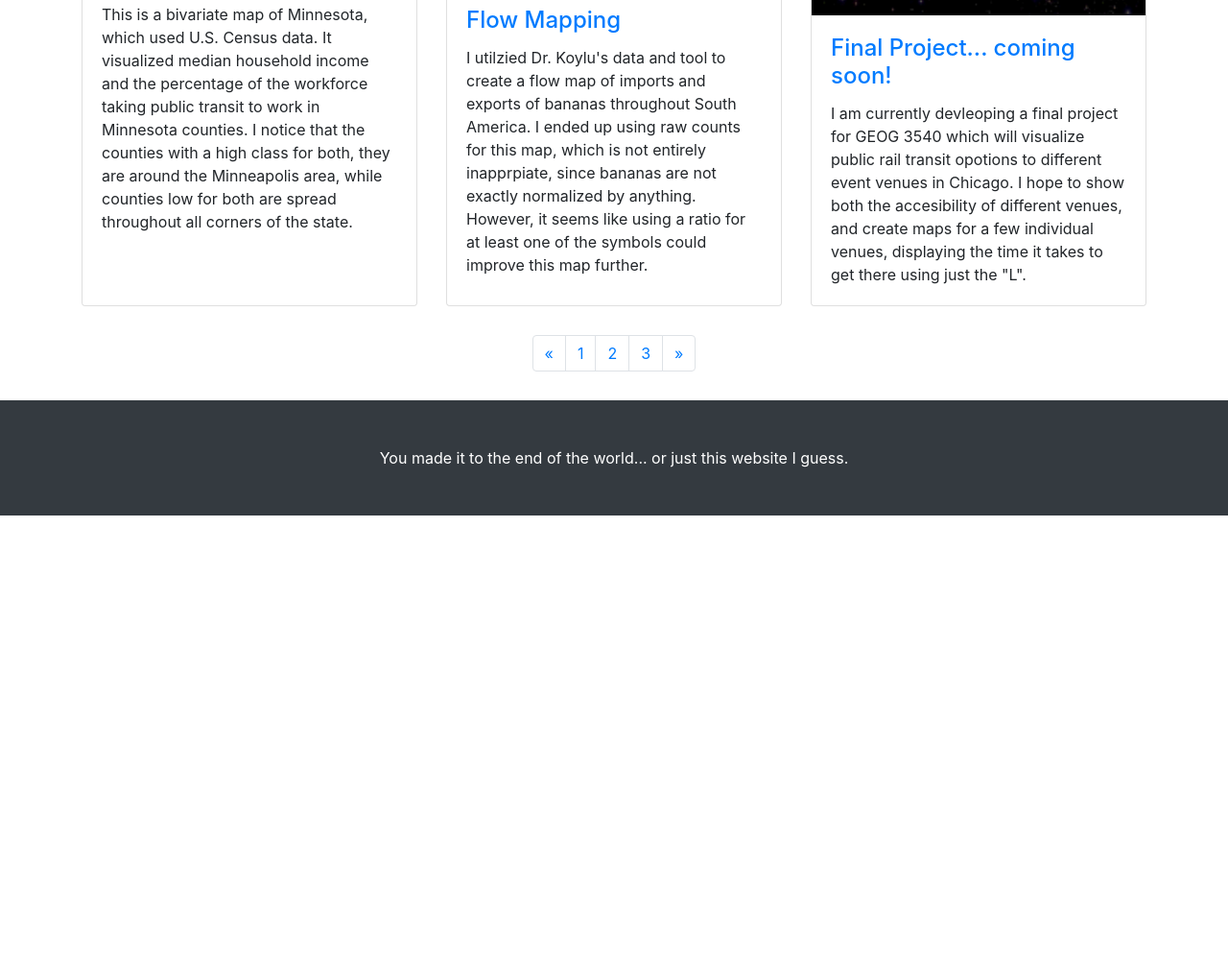
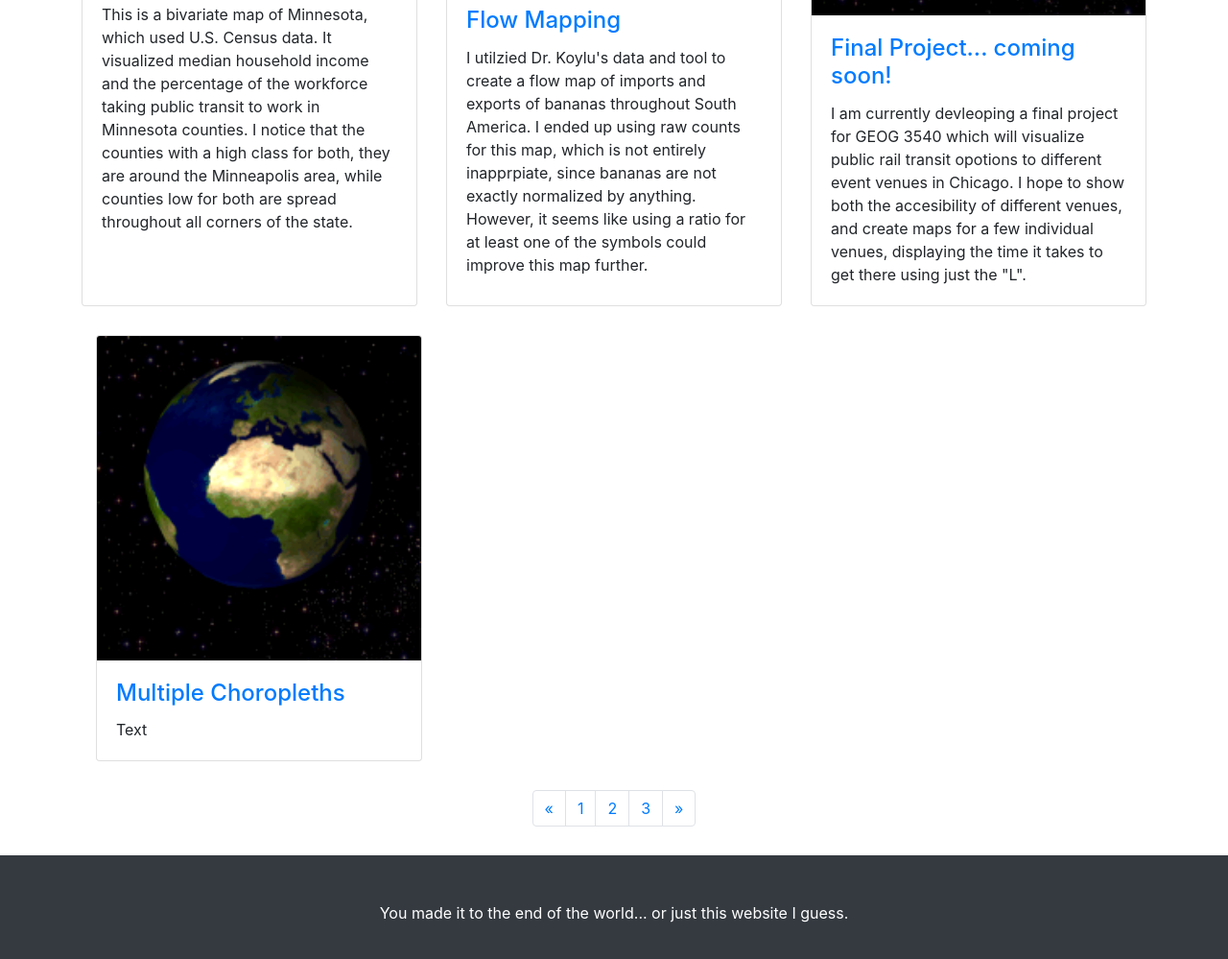
Before and after one commit to geog3540/jdfeeney, a website: page index.html in a window 1280 px wide. Shown: the part 1146-2145 px from the top of the page at 96% size. Before the commit the page ends 1683 px from the top, so only its background shows below. Drawn offline with Linux system fonts and the light colour scheme.

Commit message:
Update index.html

```diff
--- a/index.html
+++ b/index.html
@@ -124,6 +124,18 @@
           </div>
         </div>
       </div>
+	  <div class="col-lg-4 col-sm-6 portfolio-item">
+          <div class="card h-100">
+            <a href="assignment8\index.html"><img class="card-img-top" src="images/earthplaceholder.gif" alt=""></a>
+            <div class="card-body">
+              <h4 class="card-title">
+                <a href="assignment8\index.html">Multiple Choropleths</a>
+              </h4>
+              <p class="card-text">Text</p>
+            </div>
+          </div>
+        </div>
+      </div>
       <!-- /.row -->
 
       <!-- Pagination -->
```
